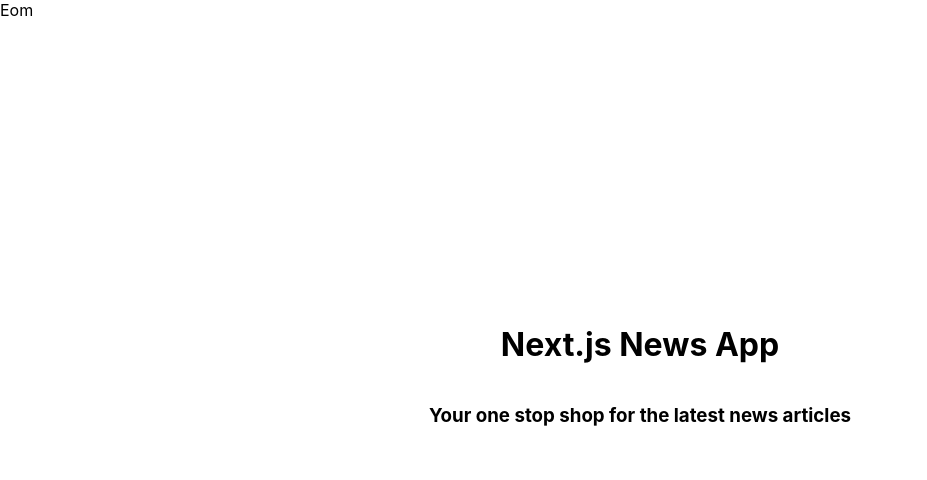
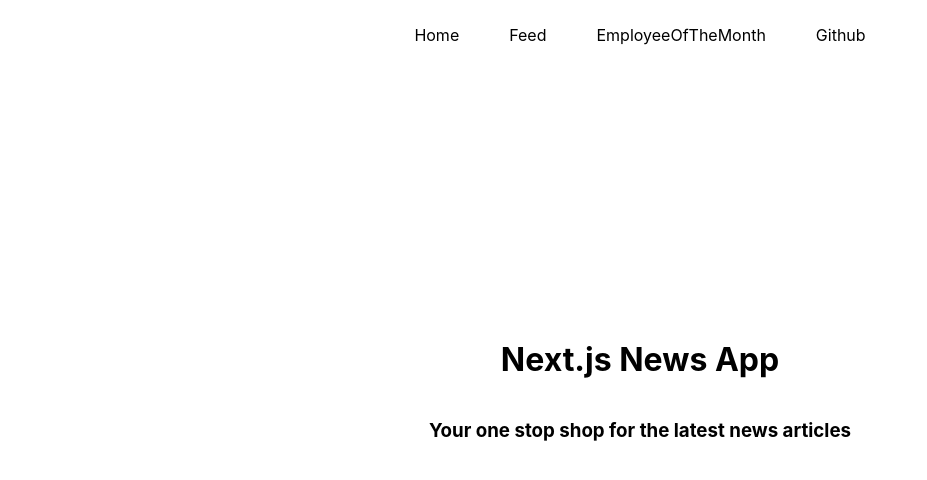
Before and after one commit to ahoymarcus/nextjs-news-blog, a Next.js app: page / in a window 1280 px wide. Shown: the top 480 px of the page, without its empty margins (0-927 px from the left). Built offline with nearby package versions, Linux system fonts and the light colour scheme.

Commit message:
Corrigir nome do arquivo de estilo da pagina funcionario do mes. Criar pasta Components e nela Toolbar para navegacao. Criar seu estilo e importar nas paginas do app. Criar pasta Feed e pagina para roteamento dinamico das noticias.

```diff
--- /dev/null
+++ b/components/Toolbar.js
@@ -0,0 +1,20 @@
+import { useRouter } from 'next/router';
+
+// styles
+import styles from '../styles/Toolbar.module.css';
+
+
+
+export const Toolbar = () => {
+	const router = useRouter();
+
+
+	return (
+		<div className={styles.main}>
+			<div onClick={() => router.push('/')}>Home</div>
+			<div onClick={() => router.push('/feed/1')}>Feed</div>
+			<div onClick={() => router.push('/employee-of-the-month')}>EmployeeOfTheMonth</div>
+			<div onClick={() => window.location.href = 'https://github.com/ahoymarcus/nextjs-news-blog'}>Github</div>
+		</div>
+	);
+};
--- a/pages/index.js
+++ b/pages/index.js
@@ -3,11 +3,12 @@
 // https://www.youtube.com/watch?v=xtItzwYG6oQ
 // 0 hrs 24' 20''
 import Head from 'next/head';
-import Image from 'next/image';
-import Link from 'next/link';
 
 // styles
 import styles from '../styles/Home.module.css';
+
+// components
+import { Toolbar } from '../components/Toolbar';
 
 
 
@@ -15,8 +16,11 @@
 export default function Home() {
   return (
     <>
+			<Head>
+				<title>News Blog - Next.js</title>
+			</Head>
 			<div className="page-container">
-				<Link href="/employee-of-the-month"><a>Eom</a></Link>
+				<Toolbar />
 
 				<div className={styles.main}>
 					<h1>Next.js News App</h1>
--- /dev/null
+++ b/styles/Toolbar.module.css
@@ -0,0 +1,15 @@
+.main {
+	width: 100%;
+	height: 50px;
+	display: flex;
+	justify-content: center;
+}
+
+.main div {
+	margin: 25px;
+	cursor: pointer;
+}
+
+.main div:hover {
+	color: rgb(168, 168, 168);
+}
```
Also changed, not shown: pages/employee-of-the-month.js (+10 -4 lines), pages/feed/[slug].js (added, +16 -0 lines), styles/EmployeeOfTheMonth.module.css (renamed from styles/employee-of-the-month.module.css).
